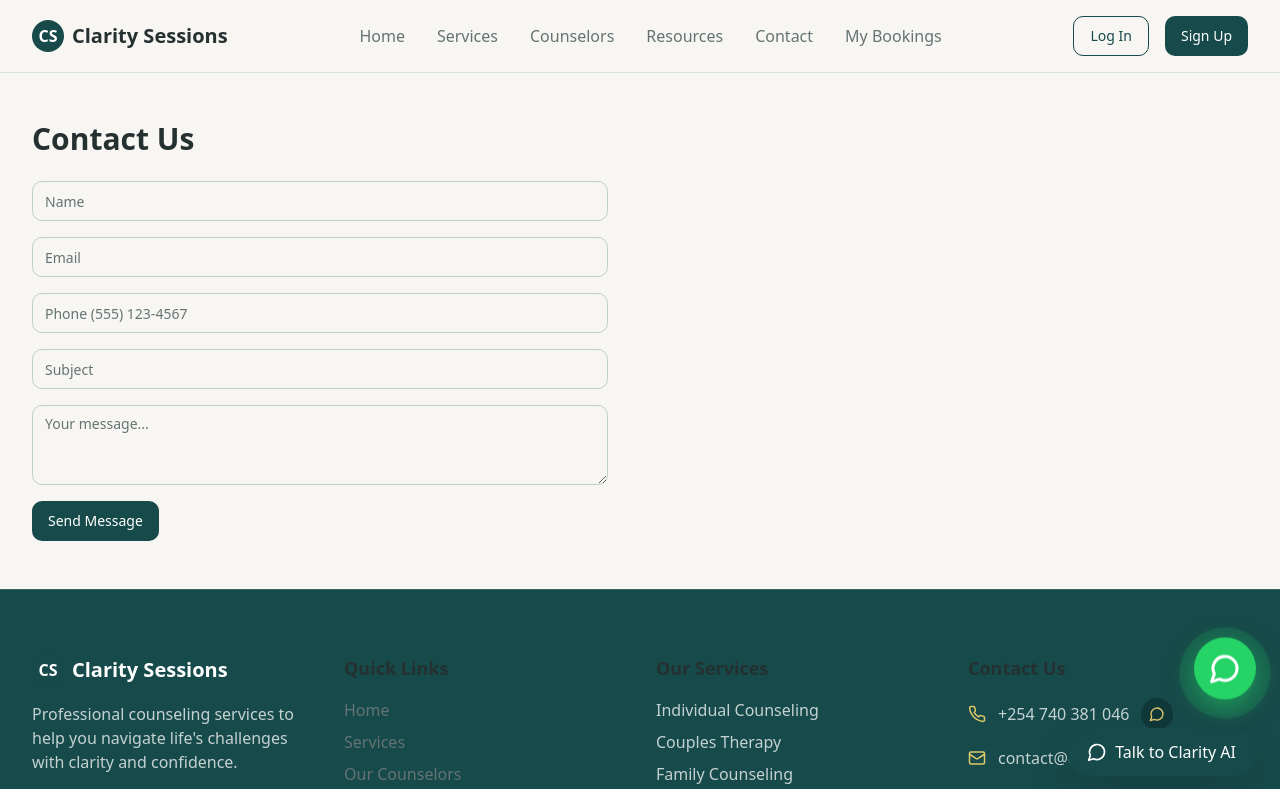
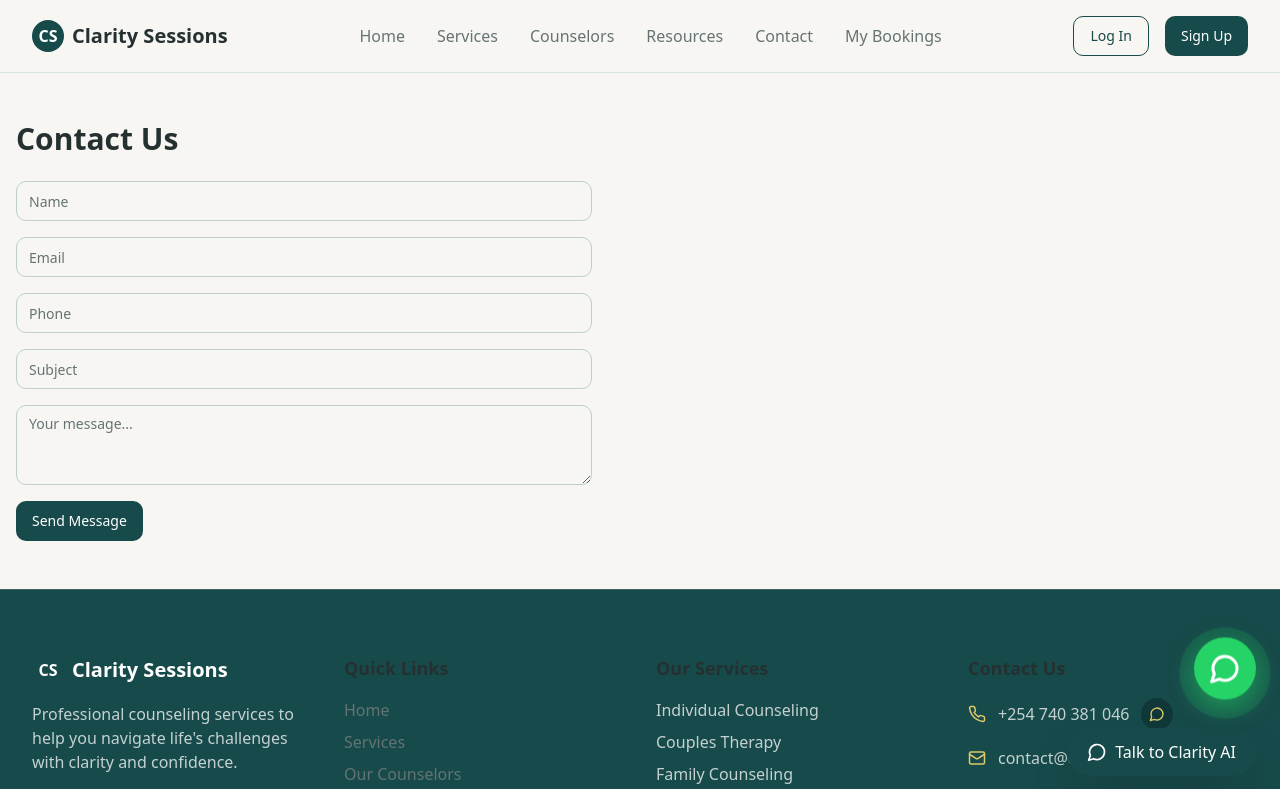
Before and after one commit to ocholaken/clarity-session-hub, a React (Vite) app: page /contact in a window 1280 px wide. Shown: the top 789 px of the page. Built offline with nearby package versions, Linux system fonts and the light colour scheme.

Commit message:
replace alert with professional banner - no vercel.app says

```diff
--- a/src/pages/Contact.tsx
+++ b/src/pages/Contact.tsx
@@ -4,22 +4,19 @@ import { Button } from "@/components/ui/button";
 import { Input } from "@/components/ui/input";
 import { Textarea } from "@/components/ui/textarea";
 import { useState } from "react";
-import { supabase } from "@/integrations/supabase/client"; // <— IMPORTANT
+import { supabase } from "@/integrations/supabase/client";
 
 const Contact = () => {
   const [formData, setFormData] = useState({
-    name: "",
-    email: "",
-    phone: "",
-    subject: "",
-    message: "",
+    name: "", email: "", phone: "", subject: "", message: "",
   });
-
   const [isSubmitting, setIsSubmitting] = useState(false);
+  const [success, setSuccess] = useState("");
 
   const handleSubmit = async (e: React.FormEvent) => {
     e.preventDefault();
     setIsSubmitting(true);
+    setSuccess("");
     try {
       const { error } = await supabase.from("contact_messages").insert({
         name: formData.name,
@@ -29,11 +26,10 @@ const Contact = () => {
         message: formData.message,
       });
       if (error) throw error;
-      alert("Message sent successfully! Thank you.");
+      setSuccess("Thank you for messaging Clarity Session Hub! We have received your message and will get back to you soon.");
       setFormData({ name: "", email: "", phone: "", subject: "", message: "" });
     } catch (err: any) {
-      alert("REAL ERROR: " + err.message);
-      console.error(err);
+      setSuccess("Error: " + err.message);
     } finally {
       setIsSubmitting(false);
     }
@@ -42,14 +38,21 @@ const Contact = () => {
   return (
     <div>
       <Header />
-      <div className="container py-12">
+      <div className="container mx-auto py-12 px-4">
         <h1 className="text-3xl font-bold mb-6">Contact Us</h1>
+
+        {success && (
+          <div className="bg-green-100 border border-green-400 text-green-700 px-4 py-3 rounded mb-6 max-w-xl">
+            {success}
+          </div>
+        )}
+
         <form onSubmit={handleSubmit} className="space-y-4 max-w-xl">
-          <Input placeholder="Name" value={formData.name} onChange={(e) => setFormData({...formData, name: e.target.value})} required />
-          <Input placeholder="Email" type="email" value={formData.email} onChange={(e) => setFormData({...formData, email: e.target.value})} required />
-          <Input placeholder="Phone (555) 123-4567" value={formData.phone} onChange={(e) => setFormData({...formData, phone: e.target.value})} />
-          <Input placeholder="Subject" value={formData.subject} onChange={(e) => setFormData({...formData, subject: e.target.value})} />
-          <Textarea placeholder="Your message..." value={formData.message} onChange={(e) => setFormData({...formData, message: e.target.value})} required />
+          <Input name="name" placeholder="Name" value={formData.name} onChange={(e) => setFormData({...formData, name: e.target.value})} required />
+          <Input name="email" type="email" placeholder="Email" value={formData.email} onChange={(e) => setFormData({...formData, email: e.target.value})} required />
+          <Input name="phone" placeholder="Phone" value={formData.phone} onChange={(e) => setFormData({...formData, phone: e.target.value})} />
+          <Input name="subject" placeholder="Subject" value={formData.subject} onChange={(e) => setFormData({...formData, subject: e.target.value})} />
+          <Textarea name="message" placeholder="Your message..." value={formData.message} onChange={(e) => setFormData({...formData, message: e.target.value})} required />
           <Button type="submit" disabled={isSubmitting}>{isSubmitting ? "Sending..." : "Send Message"}</Button>
         </form>
       </div>
```
